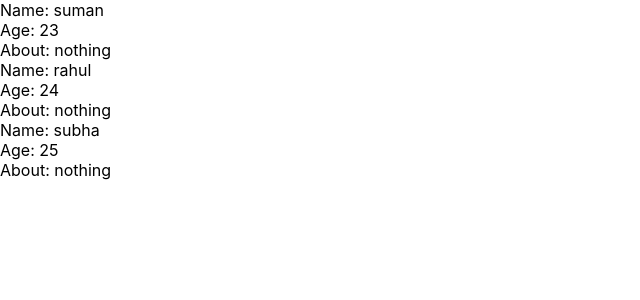
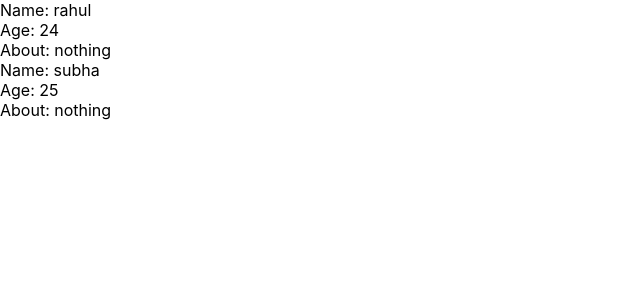
Before and after one commit to SumanDas3001/Complete-React-Redux, a React (Create React App) app: page / in a window 1280 px wide. Shown: the top 300 px of the page, without its empty margins (0-640 px from the left). Built offline with nearby package versions, Linux system fonts and the light colour scheme.

Commit message:
Add if condition

```diff
--- a/src/App.js
+++ b/src/App.js
@@ -4,7 +4,7 @@ import Test from './Test';
 class App extends Component {
   state = {
     test: [
-      {name: "suman", age: 23, about: "nothing", id:1},
+      {name: "suman", age: 13, about: "nothing", id:1},
       {name: "rahul", age: 24, about: "nothing", id:2},
       {name: "subha", age: 25, about: "nothing", id:3}
     ]
--- a/src/Test.js
+++ b/src/Test.js
@@ -4,6 +4,7 @@ const Test = ({test}) => {
 // const Test = (props) => {
 	// const {test} = props;
 	const testList = test.map(test => {
+		if (test.age > 20){
 			return(
 				<div className="test" key={test.id}>
 					<div>Name: {test.name}</div>
@@ -11,6 +12,9 @@ const Test = ({test}) => {
 					<div>About: {test.about}</div>
 				</div>
 			)
+		}else{
+			return false;
+		}
 	})
 	return(
 		<div className="test-list">
```
Lines whose indentation alone changed are shown as unchanged.
